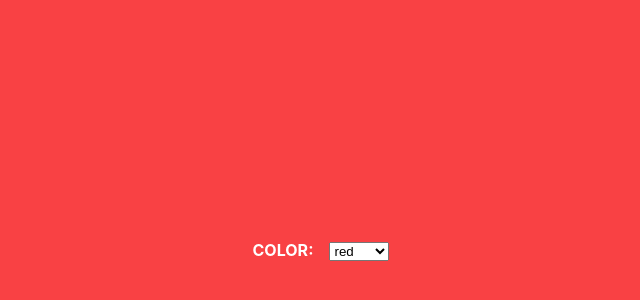
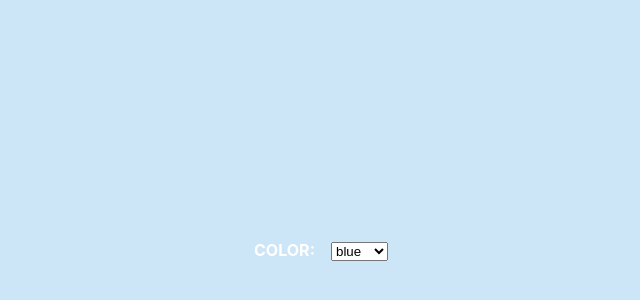
Before and after one commit to rachelrondon/dropdown-menu, a React (Create React App) app: page / in a window 1280 px wide. Shown: the part 150-450 px from the top of the page, without its empty margins (319-959 px from the left). Built offline with nearby package versions, Linux system fonts and the light colour scheme.

Commit message:
feat: update colors

```diff
--- a/src/Dropdown.css
+++ b/src/Dropdown.css
@@ -10,17 +10,15 @@
   font-weight: bold;
 }
 
-.yellow {
-  background-color: #f9c74f;
+.blue {
+ background-color: #cce6f7;
+ /* background-color: #d0eafc; */
 }
 
-.blue {
- background-color: #4d9de0;
- /* background-color: #1d4e89; */
-}
+.green {
+ background-color: #c9e6d9;
+ /* background-color: #d0f0e0;*/
 
-.red {
-  background-color: #f94144;
 }
 
 .dropdown {
--- a/src/Dropdown.js
+++ b/src/Dropdown.js
@@ -3,8 +3,8 @@ import './Dropdown.css';
 
 const Dropdown = () => {
 
-  const listOfColors = ["red", "yellow", "blue"];
-  const [selectedColor, setSelectedColor] = useState("red");
+  const listOfColors = ["blue", "green"];
+  const [selectedColor, setSelectedColor] = useState("blue");
   const className = `layout ${selectedColor}`;
 
   const updateColor = (color) => {
```
